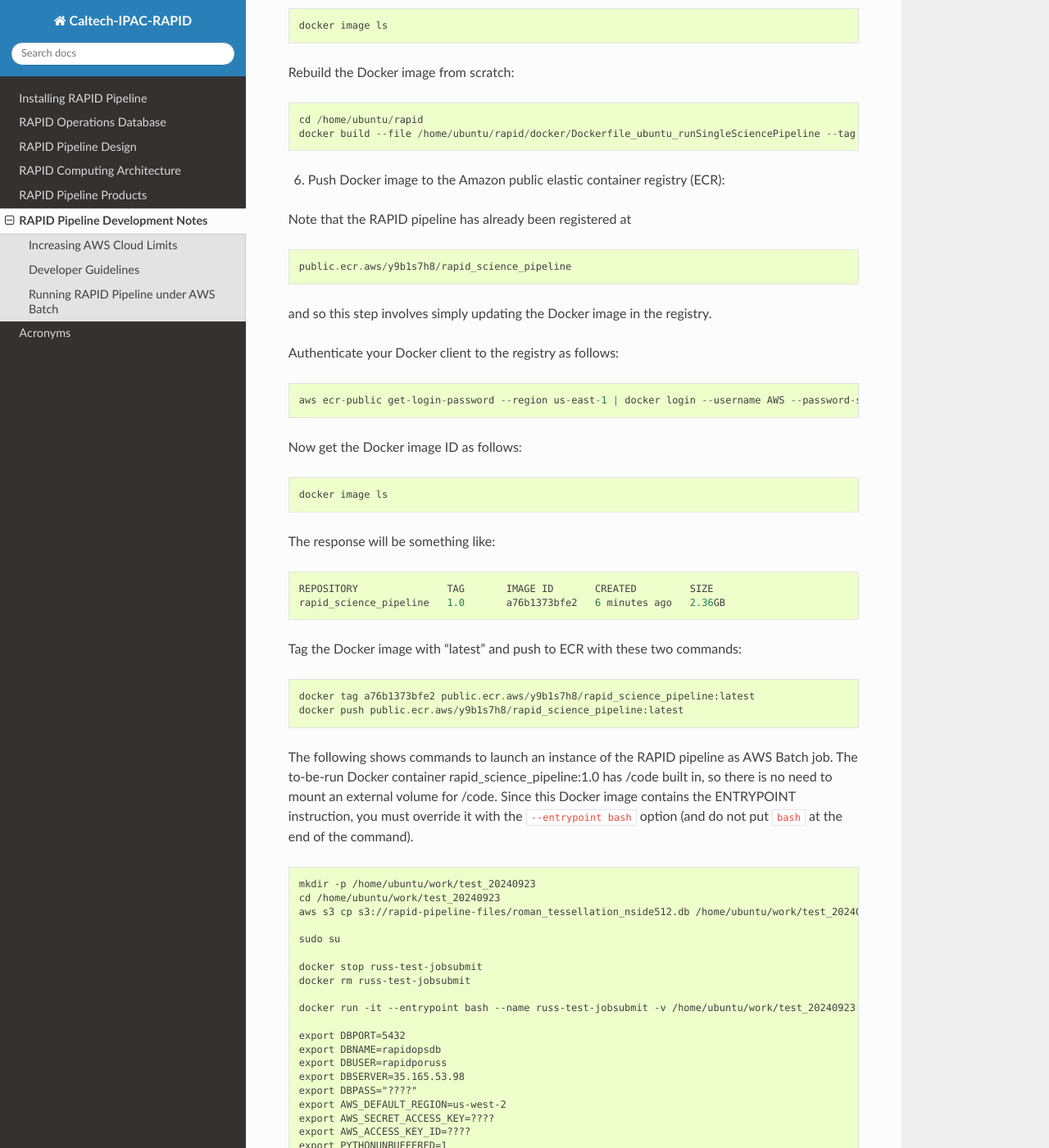
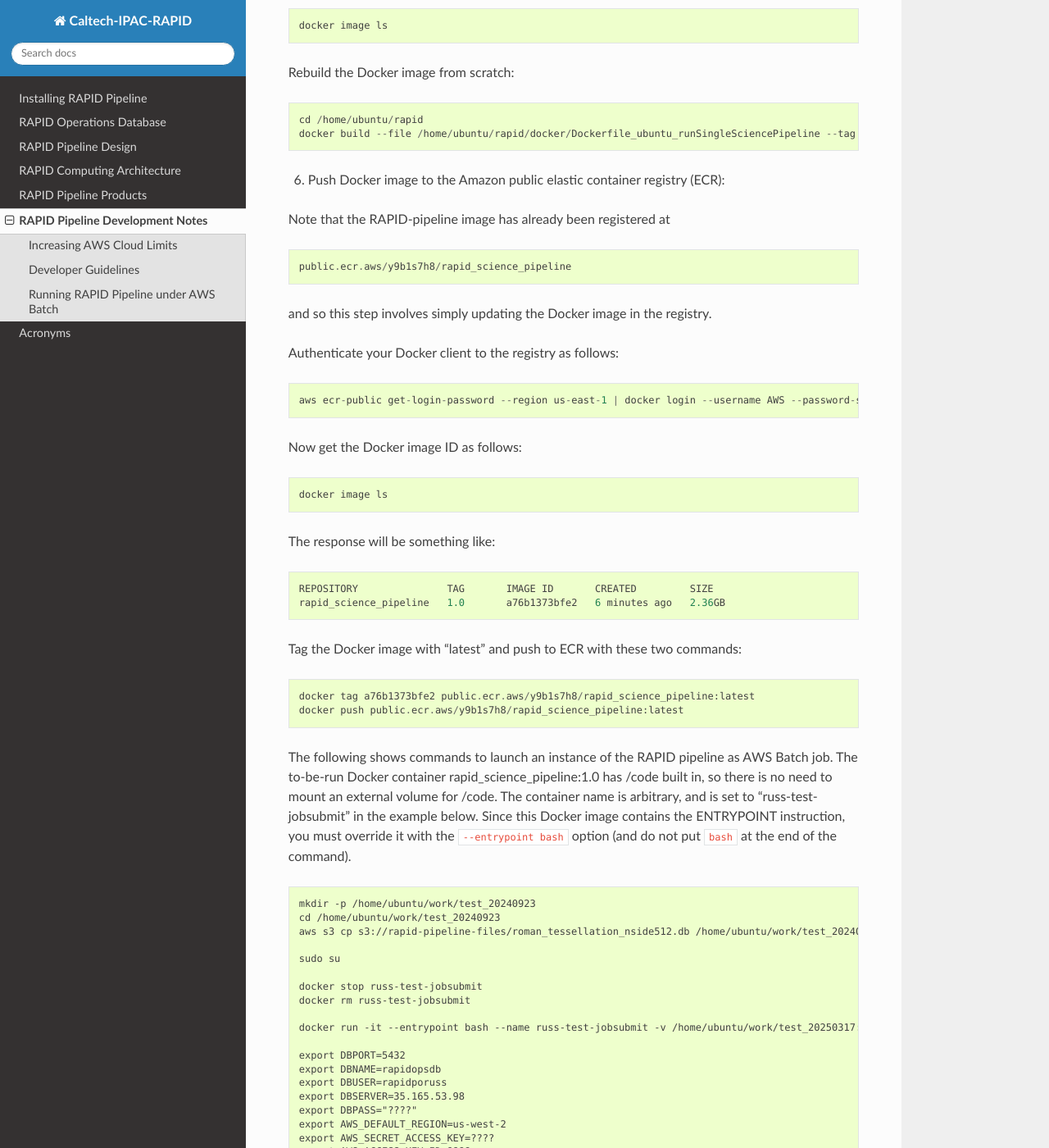
Before and after one commit to Caltech-IPAC/rapid, a Sphinx documentation site: the page built from docs/source/dev/notes.rst, in a window 1280 px wide and 1400 px high, scrolled down 2136 px. Shown: the whole window at 82% size. Built offline with Sphinx 7.4.7 and the Read the Docs theme 3.1.0, drawn with Linux system fonts in a browser that asks for light colours; formulas are drawn with MathJax 3; some of the changed text lies outside the part shown.

Commit message:
Made refinements.

```diff
--- a/docs/source/dev/notes.rst
+++ b/docs/source/dev/notes.rst
@@ -113,7 +113,7 @@ Rebuild the Docker image from scratch:
 
 6. Push Docker image to the Amazon public elastic container registry (ECR):
 
-Note that the RAPID pipeline has already been registered at
+Note that the RAPID-pipeline image has already been registered at
 
 .. code-block::
 
@@ -150,6 +150,7 @@ Tag the Docker image with "latest" and push to ECR with these two commands:
 
 The following shows commands to launch an instance of the RAPID pipeline as AWS Batch job.
 The to-be-run Docker container rapid_science_pipeline:1.0 has /code built in, so there is no need to mount an external volume for /code.
+The container name is arbitrary, and is set to "russ-test-jobsubmit" in the example below.
 Since this Docker image contains the ENTRYPOINT instruction, you must override it  with the ``--entrypoint bash`` option
 (and do not put ``bash`` at the end of the command).
 
@@ -164,7 +165,7 @@ Since this Docker image contains the ENTRYPOINT instruction, you must override i
    docker stop russ-test-jobsubmit
    docker rm russ-test-jobsubmit
 
-   docker run -it --entrypoint bash --name russ-test-jobsubmit -v /home/ubuntu/work/test_20240923:/work rapid_science_pipeline:1.0
+   docker run -it --entrypoint bash --name russ-test-jobsubmit -v /home/ubuntu/work/test_20250317:/work public.ecr.aws/y9b1s7h8/rapid_science_pipeline:latest
 
    export DBPORT=5432
    export DBNAME=rapidopsdb
```
